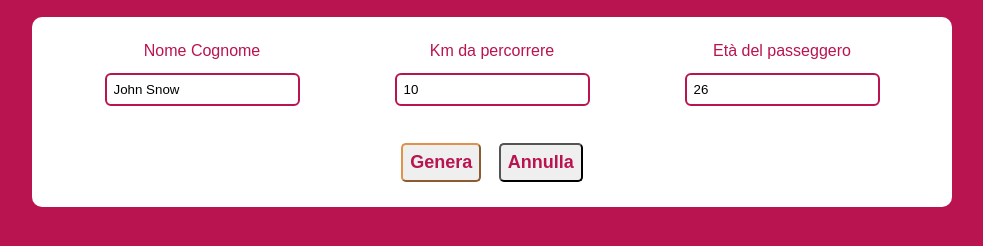
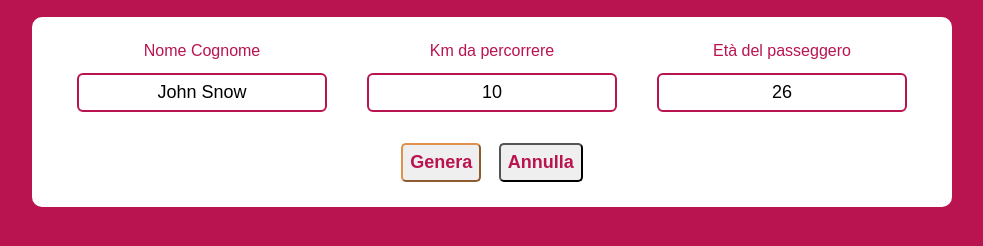
Before and after one commit to MatteoArt/js-biglietto-treno-form, a plain HTML site: page index.html in a window 1280 px wide. Shown: the part 60-306 px from the top of the page, without its empty margins (148-1131 px from the left). Drawn offline with Linux system fonts and the light colour scheme.

Commit message:
correggo grafica input

```diff
--- a/css/style.css
+++ b/css/style.css
@@ -59,6 +59,8 @@ label {
     border-color: #B91450;
     border-radius: 6px;
     padding: 7px;
+    text-align: center;
+    font-size: large;
 }
 .ticket {
     min-height: 100px;
--- a/js/main.js
+++ b/js/main.js
@@ -63,7 +63,7 @@ btnClick.addEventListener("click", function () {
     priceElement.innerHTML = `${finalPrice}€`;
 })
 
-//al click sul bottone annula svuoto i campi input
+//al click sul bottone 'annulla' resetto i campi input e faccio sparire il biglietto
 btnReset.addEventListener("click", function () {
     nameElement.value = "";
     kmInputElement.value = "";
```
